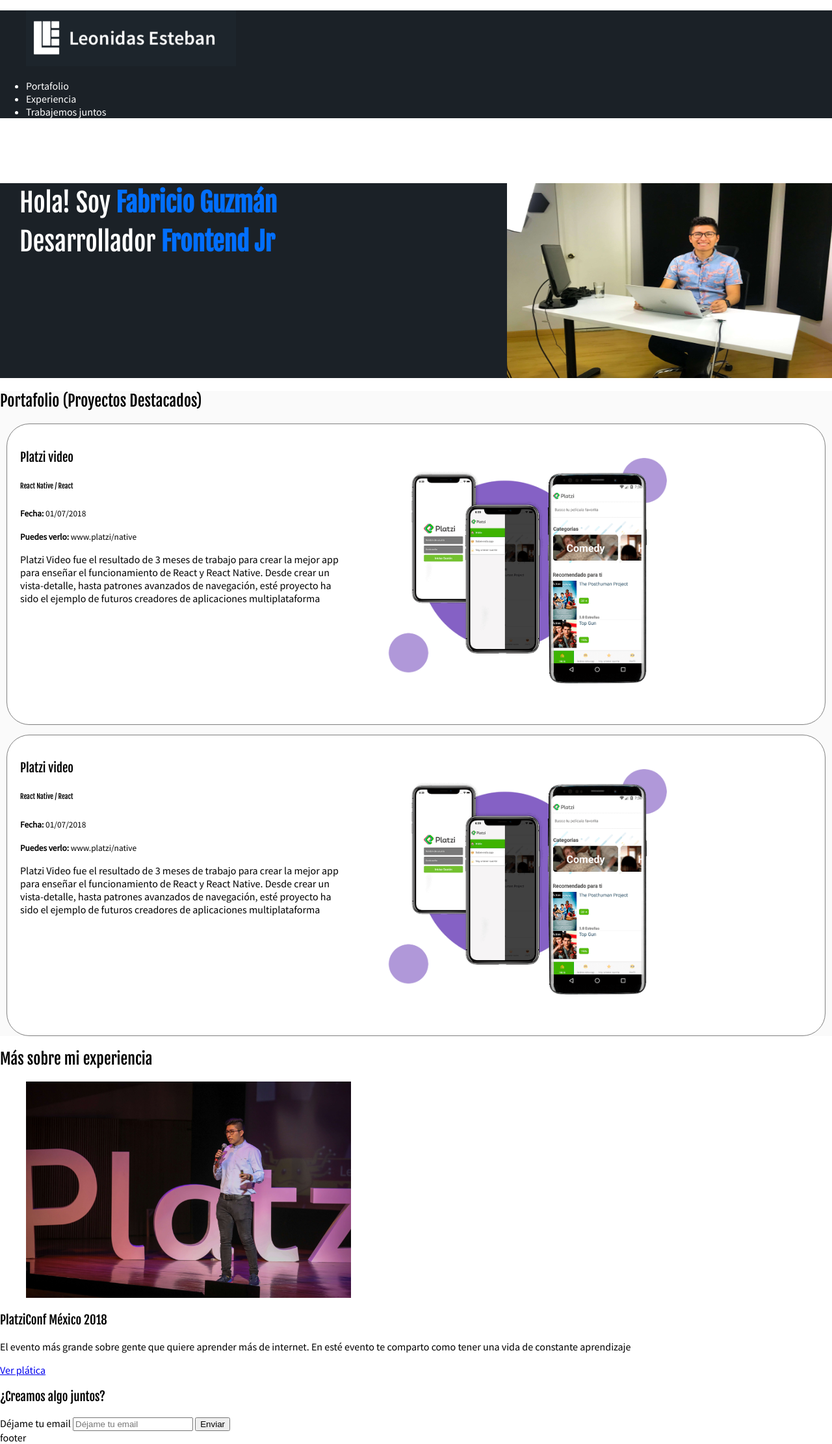
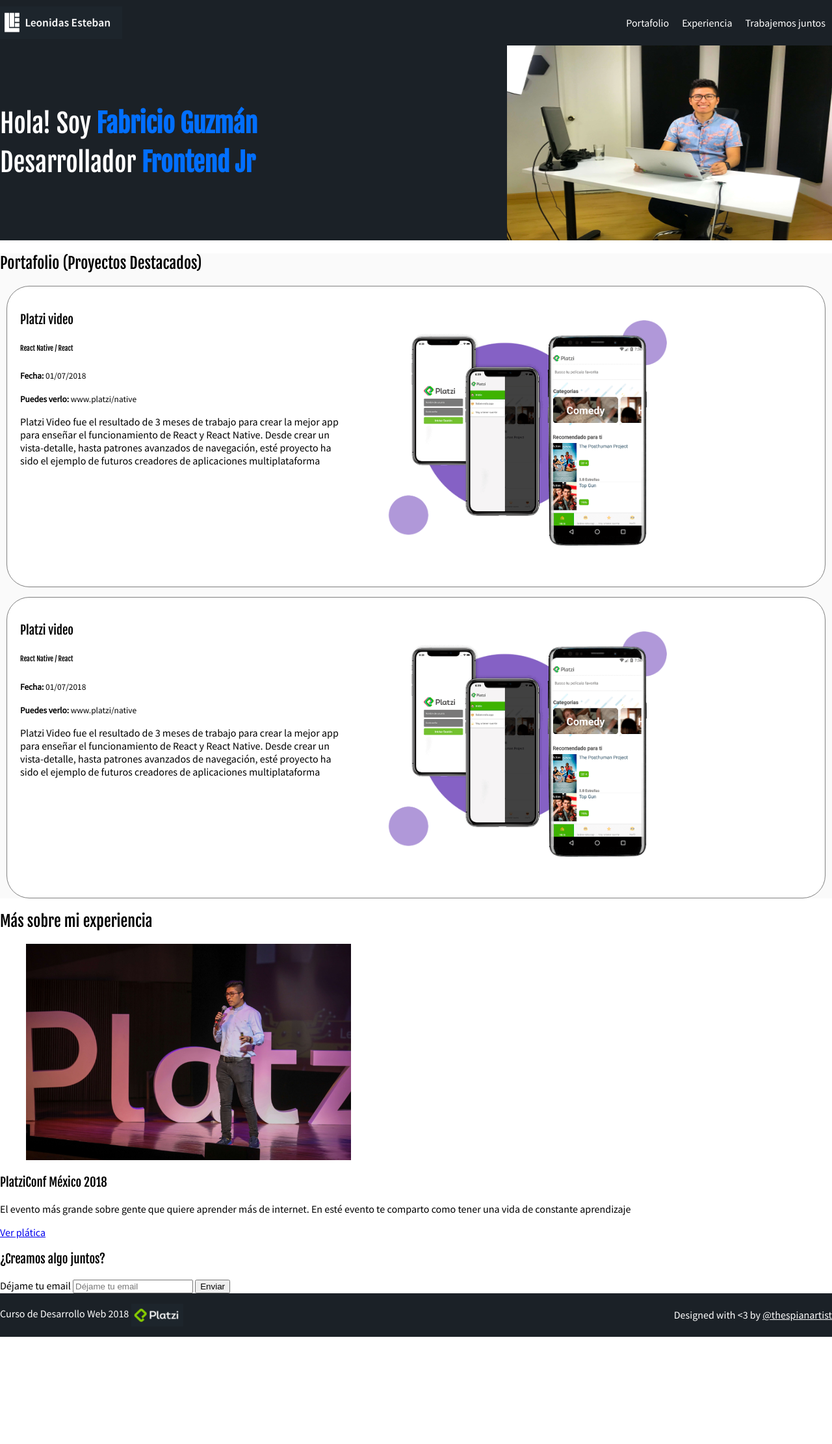
Before and after one commit to Artyalan11/my-website, a plain HTML site: page index.html in a window 1280 px wide. Shown: the whole page at 65% size. After the commit the page ends 2058 px from the top, so only its background shows below. Drawn offline with Linux system fonts and the light colour scheme.

Commit message:
fix footer and header sections

```diff
--- a/index.html
+++ b/index.html
@@ -11,11 +11,9 @@
 </head>
 <body>
     <header class="header"
-        <div>
-            <figure class="logo">
-                <img src="img/logo.png" alt="Logo de http://leonidasesteban.com">
-            </figure>
-        </div>
+        <figure class="logo">
+            <img src="img/logo.png" alt="Logo de http://leonidasesteban.com" height="50">
+        </figure>
         <nav class="menu">
             <ul>
                 <li>
@@ -88,6 +86,13 @@
             <!-- <button>Enviar</button> -->
         </form>
     </section>
-    <footer class="footer">footer</footer>
+    <footer class="footer">
+        <div>
+            <p>Curso de Desarrollo Web 2018 <img  src="img/platzi.png"  alt="logo platzi" width="80"></p>
+        </div>
+        <div>
+            <p>Designed with <3 by <a href="https://twitter.com/thespianartist">@thespianartist</a></p>
+        </div>
+    </footer>
 </body>
 </html>
--- /dev/null
+++ b/saas/footer/footer.scss
@@ -0,0 +1,13 @@
+.footer{
+    background-color: $background-gray;
+    color: $white;
+    display: flex;
+    align-items: center;
+    justify-content: space-between;
+    img{
+        vertical-align: middle;
+    }
+    a{
+        color: $white;
+    }
+}
--- a/saas/header/header.scss
+++ b/saas/header/header.scss
@@ -1,8 +1,32 @@
 .header{
     background-color: $background-gray;
     color: $white;
-    a{
-        color: $white;
-        text-decoration: none;
+    display: flex;
+    justify-content: space-between;
+    height: 70px;
+    align-items: center;
+    .menu{
+        height: inherit;
+        ol,ul{
+            margin: 0;
+            padding: 0;
+            list-style: none;
+            display: flex;
+            height: inherit;
+            li{
+                height: inherit;
+                a{
+                    color: $white;
+                    text-decoration: none;
+                    display: flex;
+                    align-items: center;
+                    height: inherit;
+                    padding: 0 10px;
+                }
+            }
+        }
+    }
+    figure{
+        margin: 0;
     }
 }
--- a/saas/homepage/homepage.scss
+++ b/saas/homepage/homepage.scss
@@ -15,12 +15,16 @@ h1,h2,h3,h5,h6{
     background-repeat: no-repeat;
     background-position-x: right;
     background-color: $background-gray;
+    display: flex;
+    align-items: center;
+
     h1{
         font-size: 40px;
         line-height: 1.5;
         letter-spacing: -.2px;
         color: $white;
-        margin: 100px 150px 70px 30px;
+        // margin: 100px 150px 70px 30px;
+        margin: 0;
         strong{
             color: $light-blue;
         }
--- a/saas/style.scss
+++ b/saas/style.scss
@@ -1,3 +1,4 @@
 @import 'variables-color/var-color';
 @import 'homepage/homepage';
 @import 'header/header';
+@import 'footer/footer'
```
Also changed, not shown: css/style.css, 1 other file.
